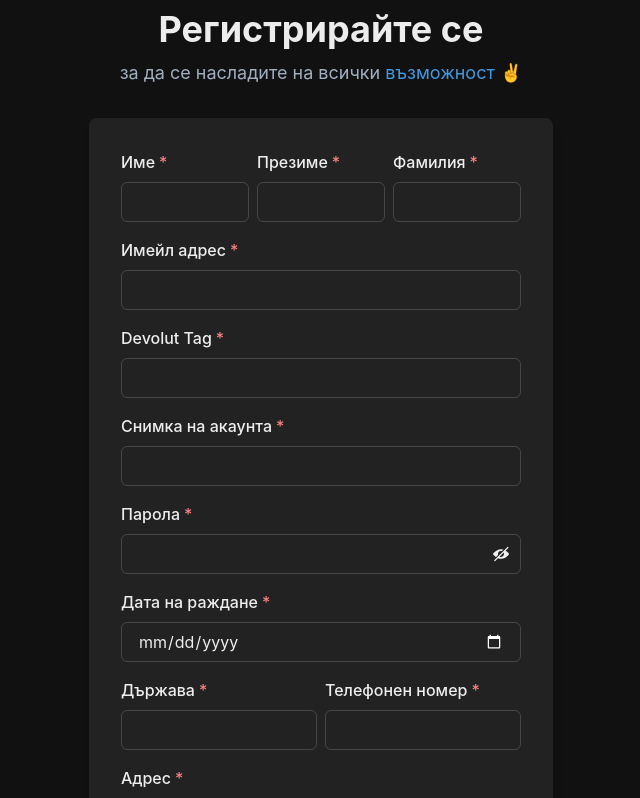
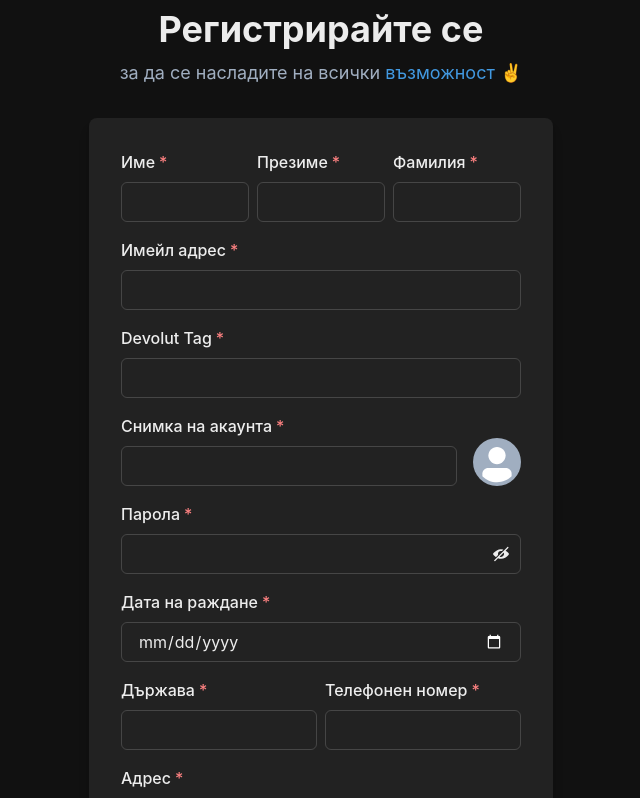
Before and after one commit to codingburgas/devolut, a Next.js app in the folder devolut-front-end/: page /sign-up in a window 1280 px wide. Shown: the top 798 px of the page, without its empty margins (319-959 px from the left). Built offline with nearby package versions, Linux system fonts and the light colour scheme; no server answers.

Commit message:
Add image visualization when registering

```diff
--- a/devolut-front-end/pages/sign-up.tsx
+++ b/devolut-front-end/pages/sign-up.tsx
@@ -14,6 +14,7 @@ import {
   useColorModeValue,
   Link,
   useToast,
+  Avatar,
 } from "@chakra-ui/react";
 import { useState } from "react";
 import { ViewIcon, ViewOffIcon } from "@chakra-ui/icons";
@@ -27,6 +28,7 @@ export default function Signup() {
   const router = useRouter();
   const toast = useToast();
   const [signUpLoading, setSignUpLoading] = useState(false);
+  const [imageUrl, setImageUrl] = useState("");
 
   const handleSignup = async (e: any) => {
     e.preventDefault();
@@ -157,10 +159,14 @@ export default function Signup() {
                   <FormLabel>Devolut Tag</FormLabel>
                   <Input type="text" maxLength={10} />
                 </FormControl>
-                <FormControl id="avatarSrc" isRequired>
-                  <FormLabel>Снимка на акаунта</FormLabel>
-                  <Input type="url" />
-                </FormControl>
+                <Box display={"flex"} alignItems={"end"} gap={"4"}>
+                  <FormControl id="avatarSrc" isRequired>
+                    <FormLabel>Снимка на акаунта</FormLabel>
+                    <Input type="url" onChange={(e) => (setImageUrl(e.target.value))}/>
+                  </FormControl>
+
+                  <Avatar src={imageUrl} />
+                </Box>
                 <FormControl id="password" isRequired>
                   <FormLabel>Парола</FormLabel>
                   <InputGroup>
```
